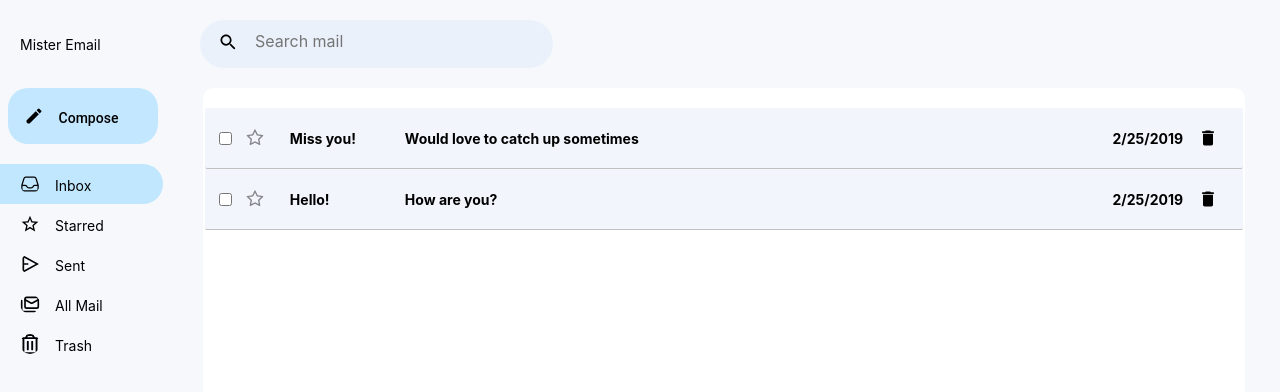
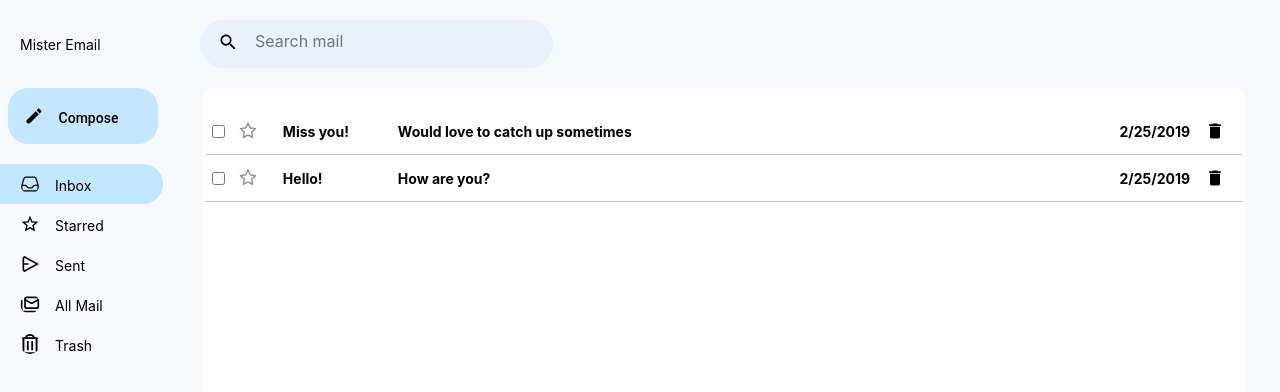
Before and after one commit to benel2606/MisterEmail, a React (Vite) app: page /#/ in a window 1280 px wide. Shown: the top 392 px of the page. Built offline with nearby package versions, Linux system fonts and the light colour scheme.

Commit message:
design EmailPreview

```diff
--- a/src/assets/css/cmps/email-preview.css
+++ b/src/assets/css/cmps/email-preview.css
@@ -1,7 +1,7 @@
 .email-preview {
     background: #f2f6fc;
     background-repeat: no-repeat;
-    padding: 10px;
+    padding: 3px;
     border-radius: 2px;
     cursor: pointer;
     display: grid;
@@ -59,7 +59,7 @@
     box-shadow: inset 1px 0 0 #dadce0, inset -1px 0 0 #dadce0, 0 1px 2px 0 rgba(60, 64, 67, .3), 0 1px 3px 1px rgba(60, 64, 67, .15);
     z-index: 2;
 }
-.email-preview-container.bold{
+.email-preview.is-read{
     font-weight: bold;
-
+    background-color: white;
 }
--- a/src/cmps/EmailPreview.jsx
+++ b/src/cmps/EmailPreview.jsx
@@ -31,8 +31,8 @@ export function EmailPreview({ email, onRemoveEmail ,onIsStarred}) {
     }
 
     return (
-        <article className="email-preview">
-            <div className={email.isRead===true?"email-preview-container":"email-preview-container bold"}>
+        <article className={email.isRead===true?"email-preview":"email-preview is-read"}>
+            <div className="email-preview-container">
                 <input type="checkbox"></input>
                 <div className="star-icon-btn" onClick={onIsStarred}>
                     {email.isStarred===true?<AiFillStar className="react-icon" color={"rgb(214 222 7)"} size={20}/>:<AiOutlineStar className="react-icon" color={"#00000073"} size={20}/>}
```
